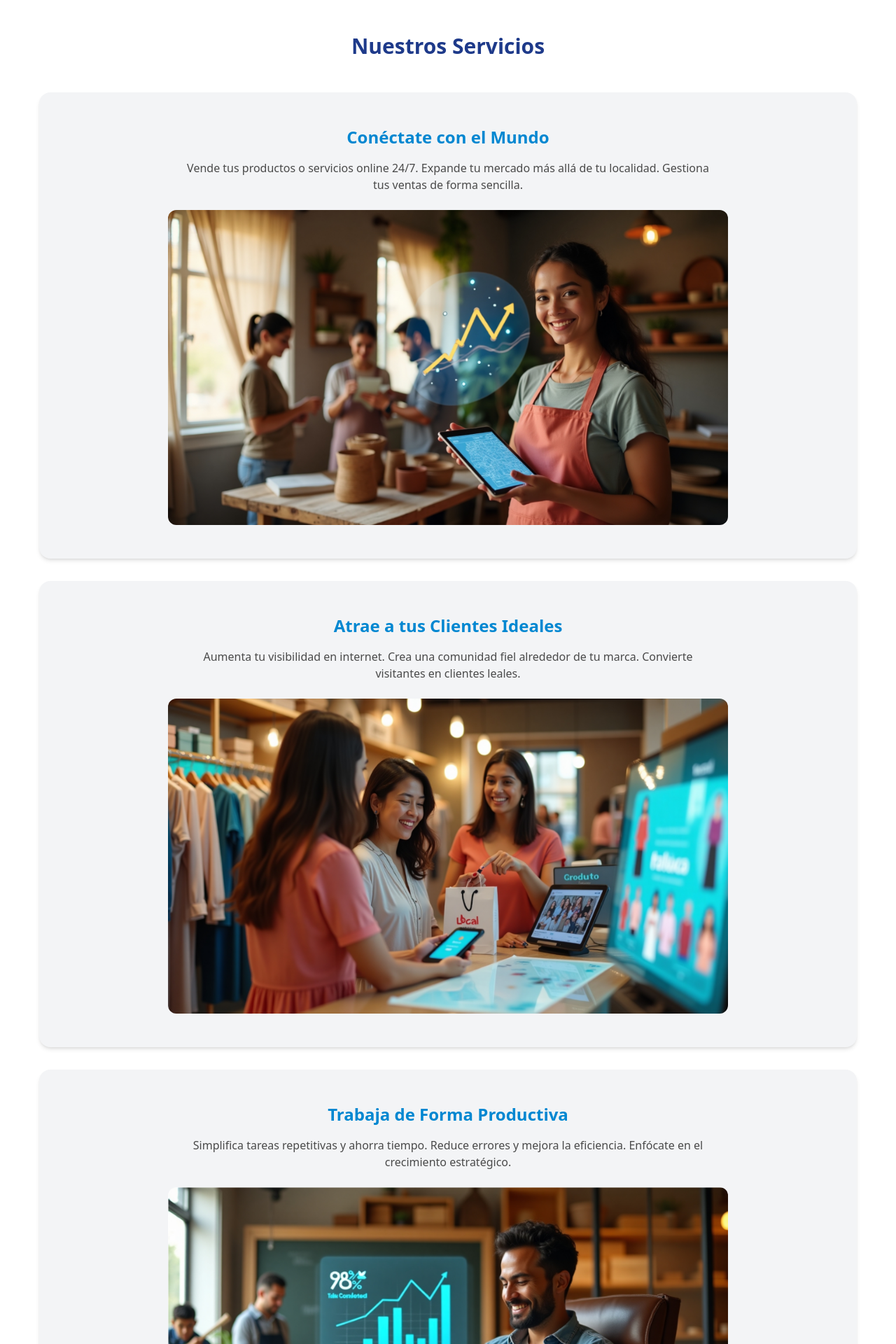
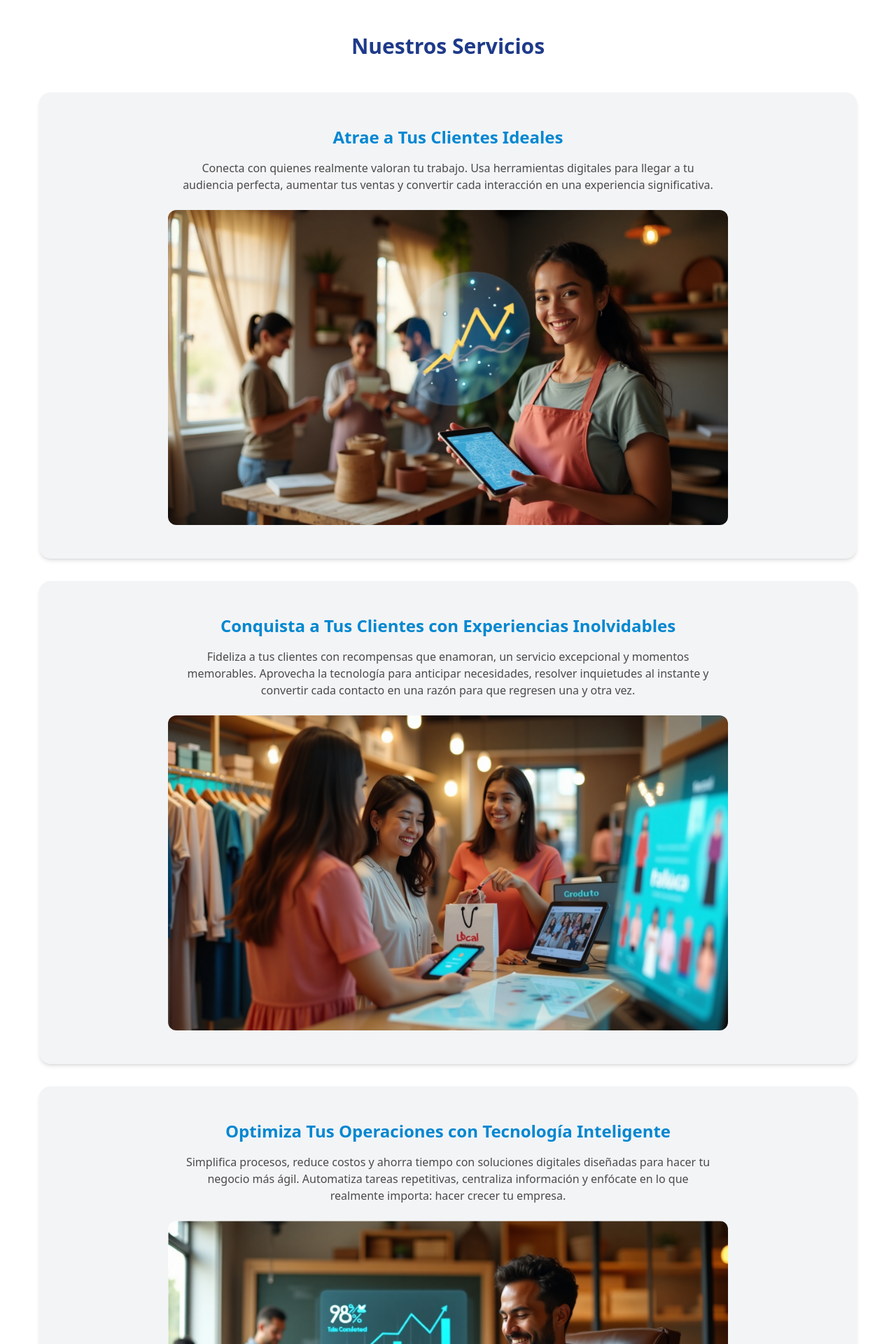
Before and after one commit to TTSDigital-01/landing, a Next.js app: page / in a window 1280 px wide. Shown: the part 2200-4120 px from the top of the page at 70% size. Built offline with nearby package versions, Linux system fonts and the light colour scheme.

Commit message:
Update NuestrosServicios.tsx

```diff
--- a/src/components/NuestrosServicios.tsx
+++ b/src/components/NuestrosServicios.tsx
@@ -10,10 +10,10 @@ export default function NuestrosServicios() {
       {/* Servicio 1 */}
       <div className="bg-gray-100 py-12 px-6 mb-8 rounded-2xl shadow-md">
         <h3 className="text-2xl font-semibold text-center text-[#0087D1] mb-4">
-          Conéctate con el Mundo
+          Atrae a Tus Clientes Ideales
         </h3>
         <p className="text-center max-w-3xl mx-auto text-[#4A4A4A] mb-6">
-          Vende tus productos o servicios online 24/7. Expande tu mercado más allá de tu localidad. Gestiona tus ventas de forma sencilla.
+          Conecta con quienes realmente valoran tu trabajo. Usa herramientas digitales para llegar a tu audiencia perfecta, aumentar tus ventas y convertir cada interacción en una experiencia significativa.
         </p>
         <Image
           src="/SERVICIO1.png"
@@ -28,10 +28,10 @@ export default function NuestrosServicios() {
       {/* Servicio 2 */}
       <div id="servicios2" className="bg-gray-100 py-12 px-6 mb-8 rounded-2xl shadow-md">
         <h3 className="text-2xl font-semibold text-center text-[#0087D1] mb-4">
-          Atrae a tus Clientes Ideales
+          Conquista a Tus Clientes con Experiencias Inolvidables
         </h3>
         <p className="text-center max-w-3xl mx-auto text-[#4A4A4A] mb-6">
-          Aumenta tu visibilidad en internet. Crea una comunidad fiel alrededor de tu marca. Convierte visitantes en clientes leales.
+          Fideliza a tus clientes con recompensas que enamoran, un servicio excepcional y momentos memorables. Aprovecha la tecnología para anticipar necesidades, resolver inquietudes al instante y convertir cada contacto en una razón para que regresen una y otra vez.
         </p>
         <Image
           src="/SERVICIO2.png"
@@ -46,10 +46,10 @@ export default function NuestrosServicios() {
       {/* Servicio 3 */}
       <div id="servicios3" className="bg-gray-100 py-12 px-6 mb-8 rounded-2xl shadow-md">
         <h3 className="text-2xl font-semibold text-center text-[#0087D1] mb-4">
-          Trabaja de Forma Productiva
+          Optimiza Tus Operaciones con Tecnología Inteligente
         </h3>
         <p className="text-center max-w-3xl mx-auto text-[#4A4A4A] mb-6">
-          Simplifica tareas repetitivas y ahorra tiempo. Reduce errores y mejora la eficiencia. Enfócate en el crecimiento estratégico.
+          Simplifica procesos, reduce costos y ahorra tiempo con soluciones digitales diseñadas para hacer tu negocio más ágil. Automatiza tareas repetitivas, centraliza información y enfócate en lo que realmente importa: hacer crecer tu empresa.
         </p>
         <Image
           src="/SERVICIO3.png"
```
